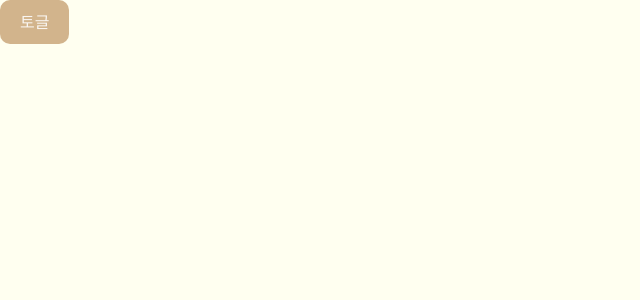
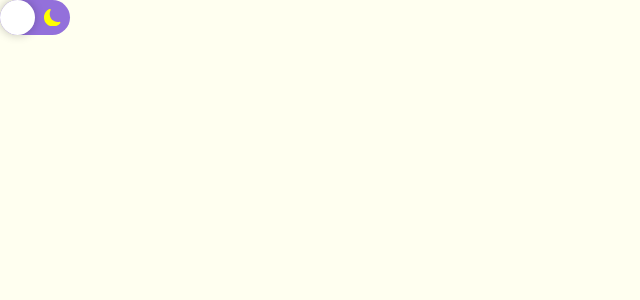
Before and after one commit to sae1013/react-playground, a React (Vite) app: page / in a window 1280 px wide. Shown: the top 300 px of the page, without its empty margins (0-640 px from the left). Built offline with nearby package versions, Linux system fonts and the light colour scheme.

Commit message:
다크모드 토글버튼 연동

```diff
--- a/index.html
+++ b/index.html
@@ -8,6 +8,8 @@
   </head>
   <body>
     <div id="root"></div>
+    <link href="https://fonts.googleapis.com/icon?family=Material+Icons"
+          rel="stylesheet">
     <script type="module" src="/src/main.jsx"></script>
   </body>
 </html>
--- a/package.json
+++ b/package.json
@@ -12,6 +12,7 @@
     "node-sass": "^7.0.3",
     "react": "^18.2.0",
     "react-dom": "^18.2.0",
+    "react-icons": "^4.6.0",
     "sass": "^1.55.0"
   },
   "devDependencies": {
--- a/src/App.jsx
+++ b/src/App.jsx
@@ -1,16 +1,33 @@
 import {useState, useRef,useEffect} from 'react'
-import reactLogo from './assets/react.svg'
+import {BsFillMoonFill,BsFillSunFill} from 'react-icons/bs';
+
 import './App.scss'
 
 function App() {
   const toggleMode = () => {
     const htmlDom = document.getElementsByTagName('html')[0];
     htmlDom.classList.toggle("dark")
+  }
 
+  const toggleHandler = (e) => {
+    console.log(e.target.checked)
+    toggleMode()
   }
   return (
     <div className="App">
-      <button onClick={toggleMode}>토글</button>
+      <label className={"toggle"} for={"modeToggle"} >
+        <input className={"toggle__input"} type={"checkbox"} id ="modeToggle" onClick={toggleHandler} ></input>
+        <div className="toggle__fill">
+          <span className={"left__toggle"}>
+            <BsFillSunFill style={{width:'50%',height:'50%', fill:'yellow'}}></BsFillSunFill>
+          </span>
+
+          <span className={"right__toggle"}>
+            <BsFillMoonFill style={{width:'50%',height:'50%', fill:'yellow'}}></BsFillMoonFill>
+          </span>
+        </div>
+      </label>
+
     </div>
   )
 }
--- a/src/App.scss
+++ b/src/App.scss
@@ -51,3 +51,76 @@ button {
 
   }
 }
+
+.mdi-account-badge {
+  font-size: 15px;
+  width: 10px;
+  height: 10px;
+}
+
+.toggle {
+  $width : 70px;
+  $height: calc(#{$width} / 2);
+  //$height: calc($width / 2);
+  $border-radius : calc(#{$height} / 2);
+  display: inline-block;
+  cursor:pointer;
+
+
+  &__input {
+    display: none;
+  }
+
+  &__input:checked ~ &__fill {
+    background-color: #bbb;
+  }
+
+  &__fill {
+    position: relative;
+    width:$width;
+    height:$height;
+    border-radius: $border-radius;
+    background:mediumpurple;
+    transition: background 0.2s;
+  }
+  &__fill::after {
+    content:"";
+    position: absolute;
+    top: 0;
+    left: 0;
+    width: calc(#{$width}/2);
+    height: $height;
+    border-radius: $border-radius;
+    background-color: #fff;
+    box-shadow: 0 0 10px rgba(0,0,0,0.25);
+    transition: all .2s;
+
+  }
+
+  &__input:checked ~ &__fill::after {
+    left: 50%;
+
+  }
+
+}
+
+.left__toggle {
+  display: inline-block;
+  position: absolute;
+  width: 50%;
+  height: 100%;
+  left:0;
+  display: flex;
+  justify-content: center;
+  align-items: center;
+}
+.right__toggle {
+  display: inline-block;
+  position: absolute;
+  width: 50%;
+  height: 100%;
+  right:0;
+  display: flex;
+  justify-content: center;
+  align-items: center;
+}
```
Also changed, not shown: src/_icons.scss (added), 1 other file (tests, documents, lock files or other folders).
